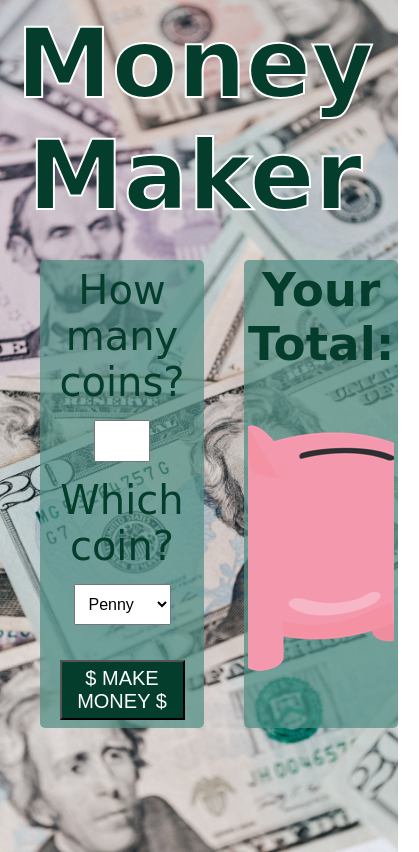
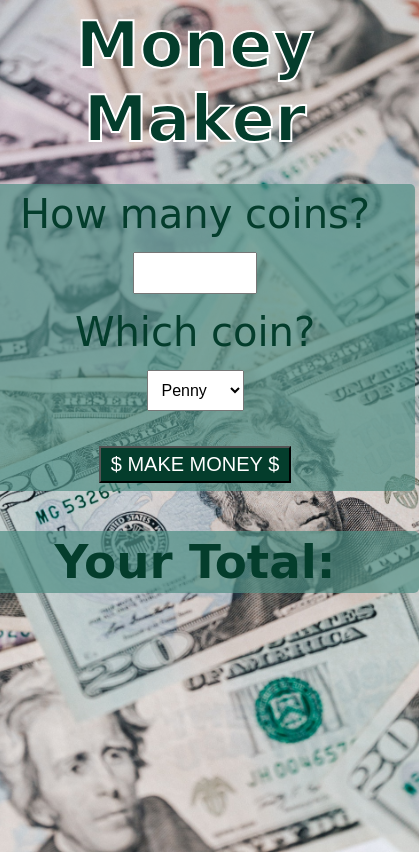
Before and after one commit to MeganCarnaghi/Money-Maker, a plain HTML site: page index.html in a window 390 px wide. Shown: the whole page, 419 px wide, since content can reach past the window. Drawn offline with Linux system fonts and the light colour scheme; a web font is replaced by a local one.

Commit message:
updated for mobile responsiveness

```diff
--- a/style.css
+++ b/style.css
@@ -8,7 +8,7 @@ body {
   background-image: url("images/pexels-karolina-grabowska-4386469.jpg");
   background-repeat: no-repeat;
   background-size: cover;
-  height: 100vh;
+  min-height: 100vh;
   background-position: center;
   font-size: 40px;
 }
@@ -149,3 +149,35 @@ h1 {
   margin: 5px 5px;
   border: 2px solid black;
 }
+
+@media only screen and (max-width: 768px) {
+  h1 {
+    font-size: 4rem;
+  }
+
+  .formAndTotal__Div {
+    flex-direction: column;
+    align-items: center;
+    justify-content: center;
+  }
+
+  .form {
+    width: 400px;
+    margin-top: 20px;
+    margin-right: 0;
+    margin-left: 0;
+    margin-bottom: 20px;
+  }
+
+  .moneyTotal__div {
+    width: 440px;
+    margin-bottom: 0;
+    margin-right: 0;
+    margin-left: 0;
+    margin-top: 20px;
+  }
+
+  .moneyTotal__piggybankimg {
+    background-image: none;
+  }
+}
```
